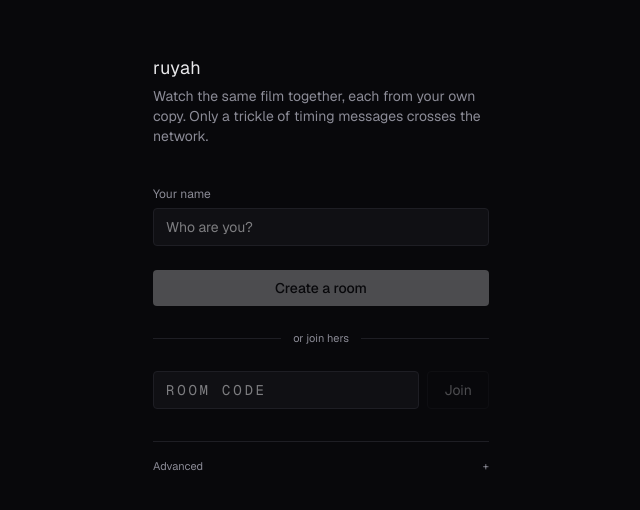
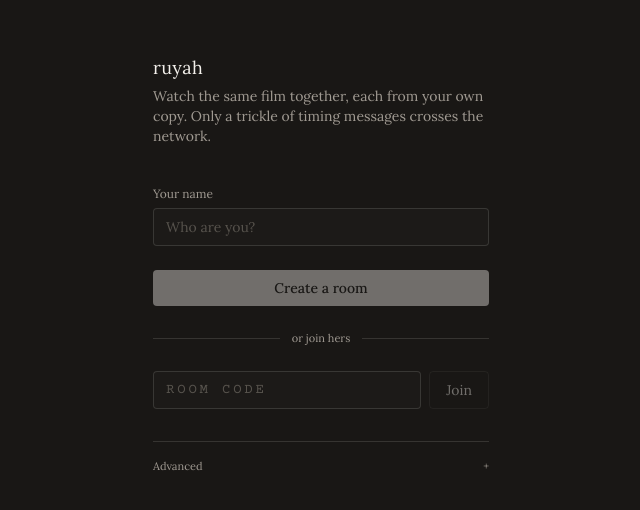
Before and after one commit to SigniorAtif/ruyah, a Next.js app: page / in a window 1280 px wide. Shown: the part 136-646 px from the top of the page, without its empty margins (319-959 px from the left). Built offline with nearby package versions, Linux system fonts and the light colour scheme.

Commit message:
feat(ui): warm paper-on-ink palette and serif typography
Replaces the blue-black palette and Geist fonts with warm ink tones, a gold
accent, Cormorant/Lora/Courier Prime, shared keyframes and a kicker utility.
Motion is disabled under prefers-reduced-motion.

```diff
--- a/app/globals.css
+++ b/app/globals.css
@@ -3,70 +3,138 @@
 /*
  * One palette, always dark. This is for watching a film in a dark room, so
  * there is no light mode to switch to and nothing here competes with the frame.
+ * Warm paper-on-ink rather than blue-black: the chrome should read like a
+ * programme note, not a dashboard.
  */
 :root {
-  --background: #08080b;
-  --foreground: #e9e9ec;
-  --muted: #8b8b96;
-  --line: #1e1e24;
-  --panel: #101014;
-  --accent: #c9a227;
-  --ok: #4ade80;
-  --warn: #fbbf24;
-  --bad: #f87171;
+  --background: #191715;
+  --panel: #1c1a18;
+  --stage: #0b0b0a;
+  --foreground: #f4f1ec;
+  --muted: #a09a92;
+  --faint: #6b6660;
+  --dim: #57534d;
+  --gold: #b68235;
+  --gold-hi: #e1ad66;
+  --kicker: #c9a15c;
+  --ok: #8fb583;
+  --warn: #d9b06a;
+  --bad: #c4776a;
+  --line: rgba(244, 241, 236, 0.13);
+  --line-soft: rgba(244, 241, 236, 0.09);
+  --line-strong: rgba(244, 241, 236, 0.24);
   color-scheme: dark;
 }
 
 @theme inline {
   --color-background: var(--background);
+  --color-panel: var(--panel);
+  --color-stage: var(--stage);
   --color-foreground: var(--foreground);
   --color-muted: var(--muted);
-  --color-line: var(--line);
-  --color-panel: var(--panel);
-  --color-accent: var(--accent);
+  --color-faint: var(--faint);
+  --color-dim: var(--dim);
+  --color-gold: var(--gold);
+  --color-gold-hi: var(--gold-hi);
+  --color-kicker: var(--kicker);
   --color-ok: var(--ok);
   --color-warn: var(--warn);
   --color-bad: var(--bad);
-  --font-sans: var(--font-geist-sans);
-  --font-mono: var(--font-geist-mono);
+  --color-line: var(--line);
+  --color-line-soft: var(--line-soft);
+  --color-line-strong: var(--line-strong);
+  --font-display: var(--font-cormorant), Georgia, serif;
+  --font-serif: var(--font-lora), Georgia, serif;
+  --font-mono: var(--font-courier), ui-monospace, monospace;
 }
 
 body {
   background: var(--background);
   color: var(--foreground);
-  font-family: var(--font-geist-sans), system-ui, sans-serif;
+  font-family: var(--font-lora), Georgia, serif;
+  -webkit-font-smoothing: antialiased;
 }
 
-/* The scrub and volume rails, drawn the same way in every browser. */
-input[type="range"] {
-  -webkit-appearance: none;
-  appearance: none;
-  background: transparent;
-  cursor: pointer;
+button:disabled {
+  opacity: 0.4;
+  cursor: not-allowed;
 }
-input[type="range"]::-webkit-slider-runnable-track {
-  height: 3px;
-  border-radius: 999px;
-  background: var(--track, #2a2a33);
+input::placeholder {
+  color: var(--dim);
 }
-input[type="range"]::-moz-range-track {
-  height: 3px;
-  border-radius: 999px;
-  background: var(--track, #2a2a33);
+*:focus-visible {
+  outline: 2px solid var(--gold);
+  outline-offset: 3px;
 }
-input[type="range"]::-webkit-slider-thumb {
-  -webkit-appearance: none;
-  appearance: none;
-  width: 12px;
-  height: 12px;
-  margin-top: -4.5px;
-  border-radius: 999px;
-  background: var(--foreground);
+::selection {
+  background: rgba(182, 130, 53, 0.32);
 }
-input[type="range"]::-moz-range-thumb {
-  width: 12px;
-  height: 12px;
-  border: 0;
-  border-radius: 999px;
-  background: var(--foreground);
+
+/* The small mono label that heads every field and panel. */
+@utility kicker {
+  font-family: var(--font-courier), ui-monospace, monospace;
+  font-size: 10px;
+  letter-spacing: 0.16em;
+  text-transform: uppercase;
+  color: var(--faint);
 }
+
+@keyframes ry-pulse {
+  0%, 100% { opacity: 1; transform: scale(1); }
+  50% { opacity: 0.35; transform: scale(0.8); }
+}
+@keyframes ry-in {
+  from { opacity: 0; transform: translateY(10px); }
+  to { opacity: 1; transform: none; }
+}
+@keyframes ry-in-soft {
+  from { opacity: 0; }
+  to { opacity: 1; }
+}
+@keyframes ry-pop {
+  from { opacity: 0; transform: translateY(14px) scale(0.97); }
+  to { opacity: 1; transform: none; }
+}
+@keyframes ry-rise {
+  0% { opacity: 0; transform: translate(-50%, 14px); }
+  14% { opacity: 1; transform: translate(-50%, 0); }
+  80% { opacity: 1; transform: translate(-50%, 0); }
+  100% { opacity: 0; transform: translate(-50%, -6px); }
+}
+@keyframes ry-glyph {
+  from { opacity: 0; transform: translateY(-8px) rotate(-3deg); }
+  to { opacity: 1; transform: none; }
+}
+@keyframes ry-sweep {
+  from { transform: translateX(-100%); }
+  to { transform: translateX(320%); }
+}
+@keyframes ry-meet-l {
+  from { opacity: 0; transform: translateX(-26px); }
+  to { opacity: 1; transform: none; }
+}
+@keyframes ry-meet-r {
+  from { opacity: 0; transform: translateX(26px); }
+  to { opacity: 1; transform: none; }
+}
+@keyframes ry-rule {
+  from { transform: scaleX(0); }
+  to { transform: scaleX(1); }
+}
+@keyframes ry-spin {
+  to { transform: rotate(360deg); }
+}
+@keyframes ry-fade-out {
+  from { opacity: 1; }
+  to { opacity: 0; }
+}
+
+@media (prefers-reduced-motion: reduce) {
+  *,
+  *::before,
+  *::after {
+    animation-duration: 0.01ms !important;
+    animation-iteration-count: 1 !important;
+    transition-duration: 0.01ms !important;
+  }
+}
--- a/app/layout.tsx
+++ b/app/layout.tsx
@@ -1,15 +1,27 @@
 import type { Metadata } from "next";
-import { Geist, Geist_Mono } from "next/font/google";
+import { Cormorant_Garamond, Courier_Prime, Lora } from "next/font/google";
 import "./globals.css";
 
-const geistSans = Geist({
-  variable: "--font-geist-sans",
+// Display serif for headings and the name on the beat, a reading serif for
+// prose, and a typewriter mono for every number and label.
+const cormorant = Cormorant_Garamond({
+  variable: "--font-cormorant",
   subsets: ["latin"],
+  weight: ["300", "400", "600"],
+  style: ["normal", "italic"],
 });
 
-const geistMono = Geist_Mono({
-  variable: "--font-geist-mono",
+const lora = Lora({
+  variable: "--font-lora",
   subsets: ["latin"],
+  weight: ["400", "500"],
+  style: ["normal", "italic"],
+});
+
+const courier = Courier_Prime({
+  variable: "--font-courier",
+  subsets: ["latin"],
+  weight: ["400", "700"],
 });
 
 export const metadata: Metadata = {
@@ -21,7 +33,7 @@ export default function RootLayout({ children }: LayoutProps<"/">) {
   return (
     <html
       lang="en"
-      className={`${geistSans.variable} ${geistMono.variable} h-full antialiased`}
+      className={`${cormorant.variable} ${lora.variable} ${courier.variable} h-full antialiased`}
     >
       <body className="min-h-full flex flex-col">{children}</body>
     </html>
```
